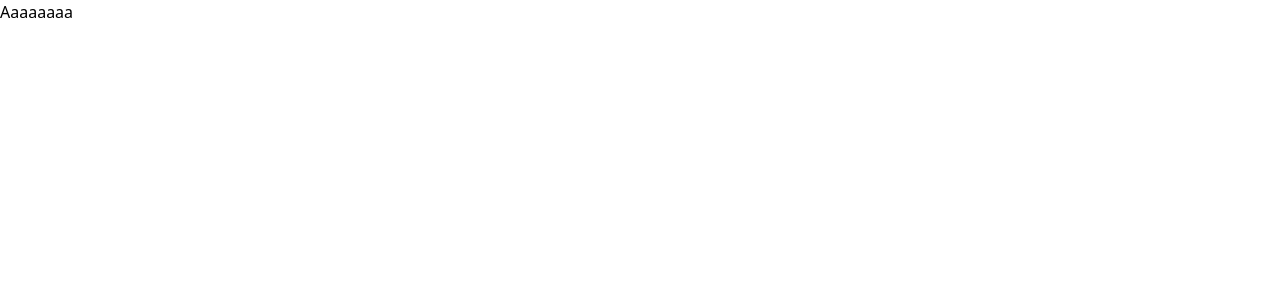
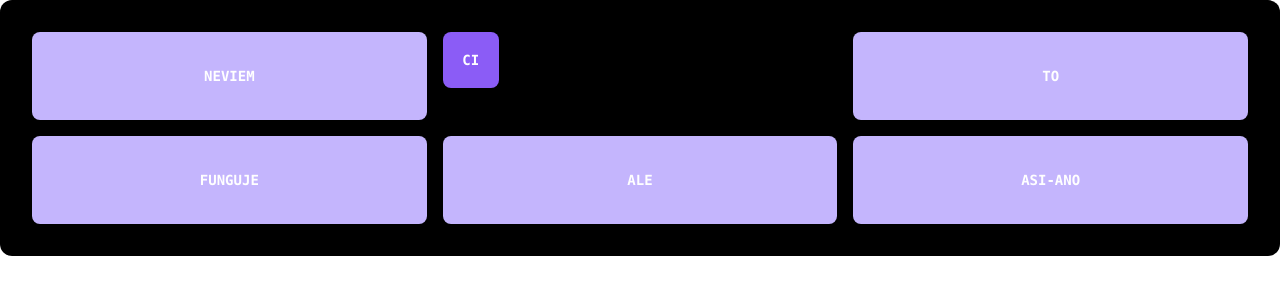
Before and after one commit to Camko25/Karaoke, a Vue app: page /#/ in a window 1280 px wide. Shown: the top 300 px of the page. Built offline with nearby package versions, Linux system fonts and the light colour scheme.

Commit message:
tailwind_ide?

```diff
--- a/src/views/gameplay.vue
+++ b/src/views/gameplay.vue
@@ -1,7 +1,40 @@
 <template>
-  <div>
-    <div class="place-content-center">
-      <button class="border-slate-200">Aaaaaaaa</button>
+  <div class="bg-black relative rounded-xl overflow-auto p-8">
+    <div
+      class="grid grid-cols-3 gap-4 place-iems-stretch font-mono text-white text-sm font-bold leading-6"
+    >
+      <div
+        class="p-8 rounded-lg flex items-center justify-center bg-purple-300 dark:bg-purple-800 dark:text-purple-400"
+      >
+        NEVIEM
+      </div>
+      <div class="bg-stripes-purple rounded-lg grid">
+        <div
+          class="w-14 h-14 rounded-lg flex items-center justify-center bg-purple-500 shadow-lg place-self-start"
+        >
+          CI
+        </div>
+      </div>
+      <div
+        class="p-8 rounded-lg flex items-center justify-center bg-purple-300 dark:bg-purple-800 dark:text-purple-400"
+      >
+        TO
+      </div>
+      <div
+        class="p-8 rounded-lg flex items-center justify-center bg-purple-300 dark:bg-purple-800 dark:text-purple-400"
+      >
+        FUNGUJE
+      </div>
+      <div
+        class="p-8 rounded-lg flex items-center justify-center bg-purple-300 dark:bg-purple-800 dark:text-purple-400"
+      >
+        ALE
+      </div>
+      <div
+        class="p-8 rounded-lg flex items-center justify-center bg-purple-300 dark:bg-purple-800 dark:text-purple-400"
+      >
+        ASI-ANO
+      </div>
     </div>
   </div>
 </template>
```
